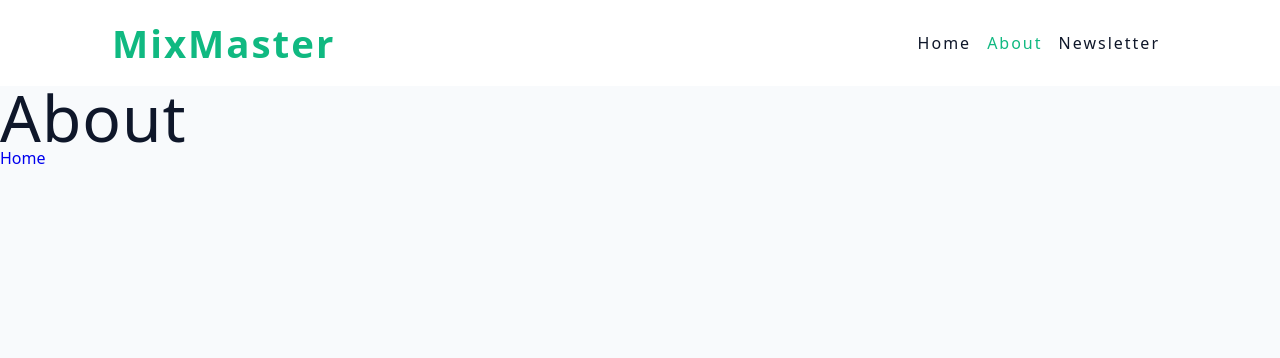
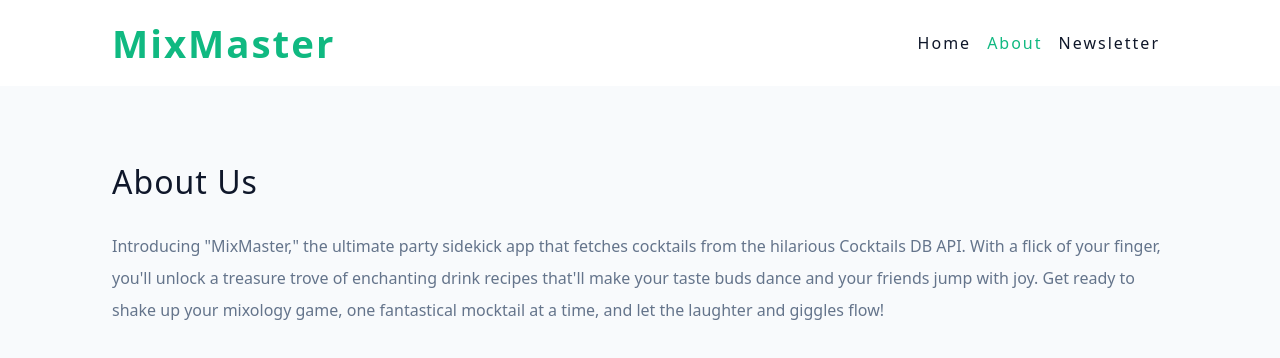
Before and after one commit to Mnyu/mixmaster-app, a React (Vite) app: page /about in a window 1280 px wide. Shown: the top 358 px of the page. Built offline with nearby package versions, Linux system fonts and the light colour scheme.

Commit message:
About page and layout for all pages

```diff
--- a/src/pages/About.jsx
+++ b/src/pages/About.jsx
@@ -1,11 +1,18 @@
-import { Link } from 'react-router-dom';
+import Wrapper from '../assets/wrappers/AboutPage';
 
 const About = () => {
   return (
-    <div>
-      <h1>About</h1>
-      <Link to='/'>Home</Link>
-    </div>
+    <Wrapper>
+      <h3>About Us</h3>
+      <p>
+        Introducing "MixMaster," the ultimate party sidekick app that fetches
+        cocktails from the hilarious Cocktails DB API. With a flick of your
+        finger, you'll unlock a treasure trove of enchanting drink recipes
+        that'll make your taste buds dance and your friends jump with joy. Get
+        ready to shake up your mixology game, one fantastical mocktail at a
+        time, and let the laughter and giggles flow!
+      </p>
+    </Wrapper>
   );
 };
 export default About;
--- a/src/pages/HomeLayout.jsx
+++ b/src/pages/HomeLayout.jsx
@@ -5,7 +5,9 @@ const HomeLayout = () => {
   return (
     <>
       <Navbar />
-      <Outlet />
+      <section className='page'>
+        <Outlet />
+      </section>
     </>
   );
 };
```
